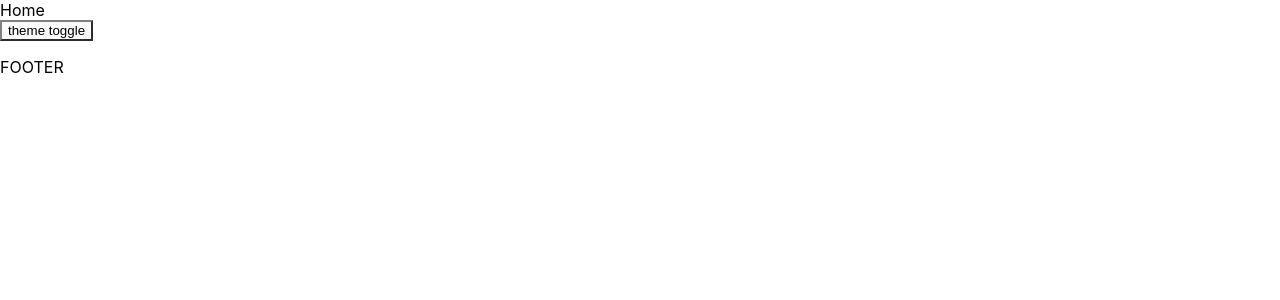
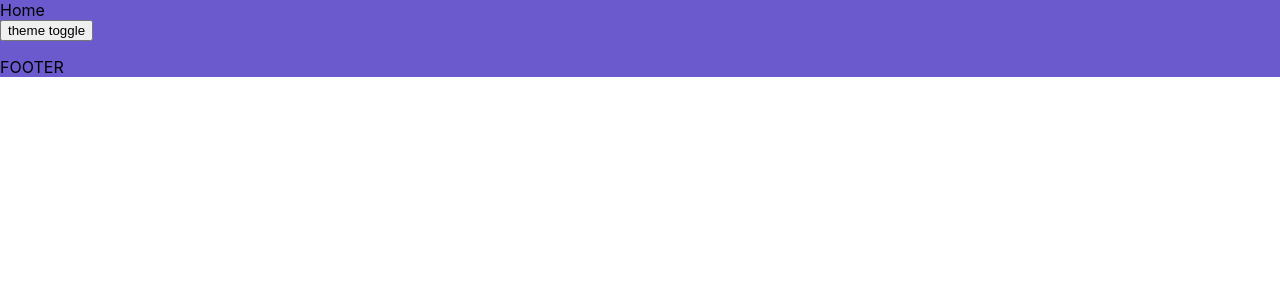
Before and after one commit to nikki-kiga/portfolio-type-next-story, a Next.js app: page / in a window 1280 px wide. Shown: the top 300 px of the page. Built offline with nearby package versions, Linux system fonts and the light colour scheme.

Commit message:
edge closer to descedant selector sass theming

```diff
--- a/components/Button/Button.tsx
+++ b/components/Button/Button.tsx
@@ -1,6 +1,6 @@
 import styles from '../../styles/2-components/button.module.scss';
 import React from 'react';
-import { useTheme } from '../../providers/ThemeProvider';
+// import { useTheme } from '../../providers/ThemeProvider';
 
 export interface Props {
   label: string;
@@ -10,11 +10,10 @@ export interface Props {
 }
 
 export const Button = ({label, onClick, disabled = false, level = 'primary'} : Props) => {
-  const {theme} = useTheme()
-  const levelClass = level === 'primary' ? styles.primary : styles.secondary;
-
+  const levelStyle = level === 'primary' ? styles.primary : styles.secondary;
+  // const themeStyle = theme === 'dark' ? styles['dark-theme'] : styles['light-theme'];
   return (
-    <button className={`${styles.btn} ${theme} ${levelClass}`}
+    <button className={`${styles.btn} ${levelStyle}`}
       onClick={!disabled ? onClick : () => {}}>
       {label}
     </button>
--- a/components/Layout.tsx
+++ b/components/Layout.tsx
@@ -1,16 +1,21 @@
 import * as React from 'react'
 import Header from './Header'
 import Footer from './Footer'
+import { useTheme } from "providers/ThemeProvider";
+import styles from '../styles/3-Layout/layout.module.scss';
 
 const Layout = ({children}) => {
+
+  const {theme} = useTheme()
+  const themeStyle = theme === 'dark' ? 'dark-theme' : 'light-theme';
  return (
-   <>
+   <div className={`${styles[themeStyle]}`}>
    <Header></Header>
    <main>
      {children}
    </main>
    <Footer></Footer>
-   </>
+   </div>
  )
 }
 
--- a/components/NavBar.tsx
+++ b/components/NavBar.tsx
@@ -1,9 +1,13 @@
 import * as React from 'react'
 import Link from 'next/link'
+import { useTheme } from "providers/ThemeProvider";
+import styles from '../styles/2-components/navBar.module.scss'
 
 const NavBar = () => {
+  const {theme} = useTheme()
+  const themeStyle = theme === 'dark' ? 'dark-theme' : 'light-theme';
   return (
-    <nav>
+    <nav className={`${styles.nav}`}>
       <Link href="/">
         <a>Home</a>
       </Link>
--- a/pages/index.tsx
+++ b/pages/index.tsx
@@ -3,7 +3,7 @@ import * as React from "react";
 import Head from 'next/head'
 
 import Layout from '../components/Layout'
-import { useTheme } from "providers/ThemeProvider";
+
 const Home = () => {
   return (
     <Layout>
--- /dev/null
+++ b/styles/1-base/_theme.scss
@@ -0,0 +1,11 @@
+@mixin darkTheme() {
+  .dark-theme & {
+    @content;
+  }
+}
+
+@mixin lightTheme() {
+  .light-theme & {
+    @content;
+  }
+}
--- a/styles/1-base/_theme_primary_secondary.scss
+++ b/styles/1-base/_theme_primary_secondary.scss
@@ -1,6 +1,6 @@
 @use './color-palette' as c;
 
-@mixin prim-second($name : 'dark') {
+@mixin prim-second($name: 'dark') {
   .primary {
       color: c.color($name, 'contrast');
       border-color: c.color($name, 'accent');
@@ -10,6 +10,6 @@
   .secondary {
     color: c.color($name, 'contrast');
     border-color: c.color($name, 'accent');
-    background-color: c.color($name, 'primary');
+    background-color: c.color($name, 'secondary');
   }
 }
--- a/styles/2-components/button.module.scss
+++ b/styles/2-components/button.module.scss
@@ -1,5 +1,6 @@
-@use "../1-base/color-palette" as *;
+@use "../1-base/color-palette" as c;
 @use '../1-base/sizes' as sizes;
+@use '../1-base/theme' as t;
 @use '../1-base/theme_primary_secondary' as prim-second;
 
 @mixin button-reset {
@@ -17,7 +18,12 @@
   align-items: center;
   justify-content: center;
   position: relative;
+
+  .dark-theme & {
+    background-color: red;
+  }
+
+  .light-theme & {
+    background-color: sandybrown;
+  }
 }
-
-@include prim-second.prim-second('dark');
-@include prim-second.prim-second('light');
--- /dev/null
+++ b/styles/2-components/navBar.module.scss
@@ -0,0 +1,25 @@
+.dark-theme {
+  .nav {
+    background-color: #007dd1;
+  }
+
+}
+
+.light-theme {
+  .nav {
+    background-color: #00c8ff;
+  }
+}
+
+// .dark-theme {
+//   &.nav {
+//     background-color: #007dd1;
+//   }
+
+// }
+
+// .light-theme {
+//   &.nav {
+//     background-color: #00c8ff;
+//   }
+// }
--- /dev/null
+++ b/styles/3-Layout/layout.module.scss
@@ -0,0 +1,7 @@
+.dark-theme {
+  background-color: seagreen;
+}
+
+.light-theme {
+  background-color: slateblue;
+}
```
